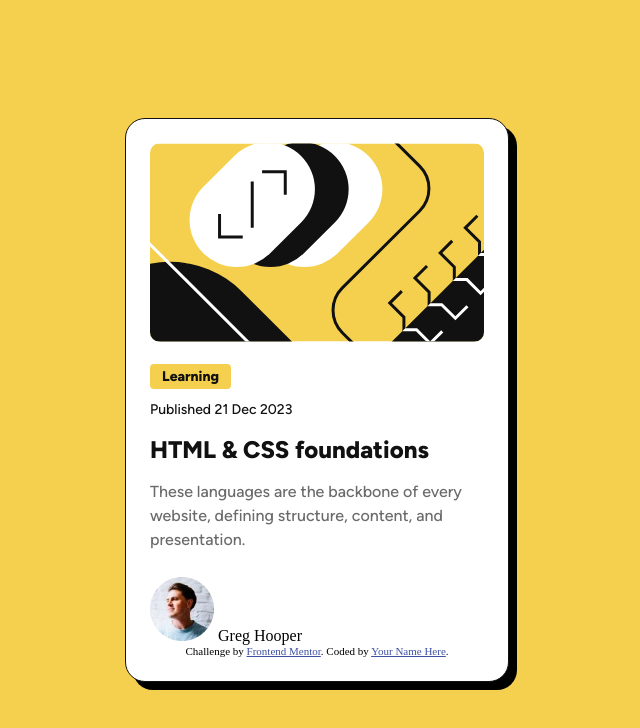
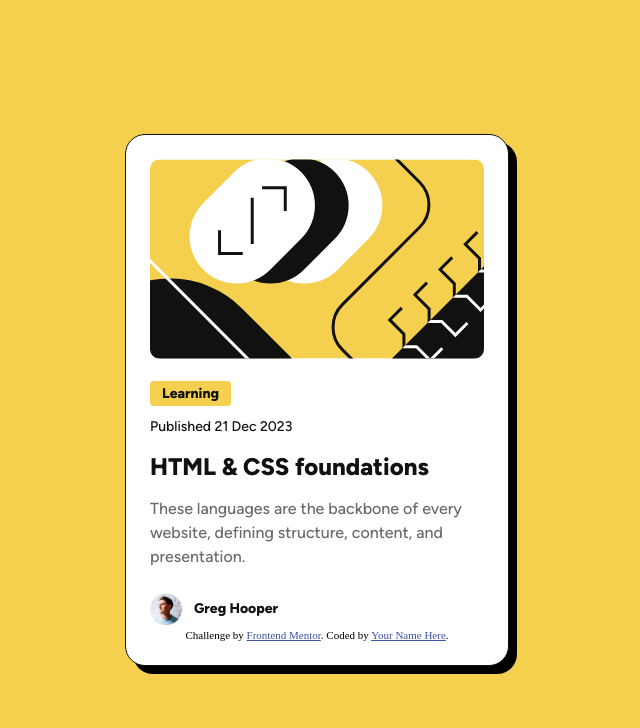
Before and after one commit to pedrohfidg/blog-preview-card, a plain HTML site: page index.html in a window 1280 px wide. Shown: the whole page, without its empty margins (323-963 px from the left). Drawn offline with Linux system fonts and the light colour scheme.

Commit message:
Style blog card author

```diff
--- a/css/styles.css
+++ b/css/styles.css
@@ -101,3 +101,23 @@ body {
   letter-spacing: 0rem;
   color: var(--gray-500);
 }
+
+/* Blog card Author */
+.blog-card-author {
+  display: inline-flex;
+  gap: 12px;
+  align-items: center;
+}
+
+.blog-card-author img {
+  width: 32px;
+}
+
+.author-name {
+  font-family: "Figtree", sans-serif;
+  font-weight: 800;
+  font-size: 0.875rem;
+  line-height: 150%;
+  letter-spacing: 0rem;
+  color: var(--gray-900);
+}
```
Also changed, not shown: index.html (+0 -9 lines).
